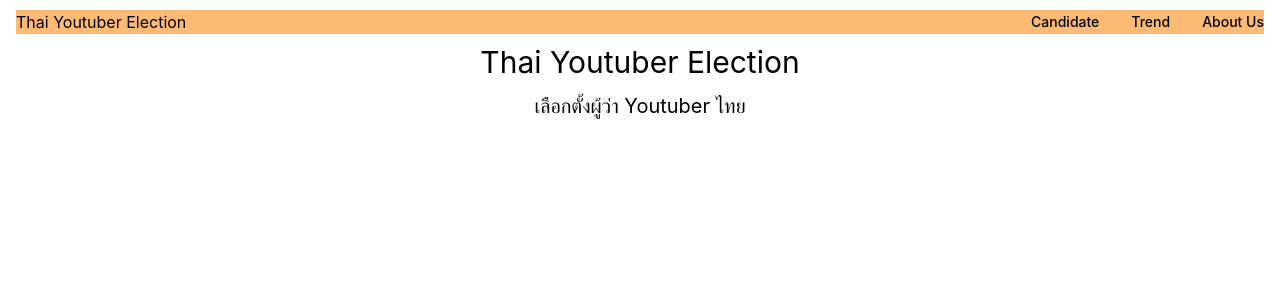
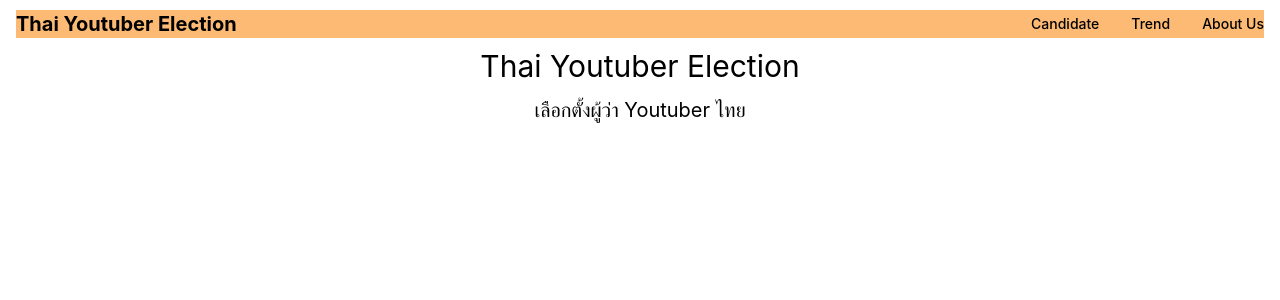
Before and after one commit to lebrancconvas/Youtuber-Candidate, a React (Create React App) app in the folder client/: page / in a window 1280 px wide. Shown: the top 300 px of the page. Built offline with nearby package versions, Linux system fonts and the light colour scheme.

Commit message:
💄 Update Heading on NavBar.

```diff
--- a/client/src/components/Navbar.tsx
+++ b/client/src/components/Navbar.tsx
@@ -5,9 +5,11 @@
 	return(
 		<nav className="bg-white border-gray-200 px-2 sm:px-4 py-2.5 rounded dark:bg-gray-800">
 			<div className="container flex flex-wrap justify-between items-center mx-auto bg-orange-300">
-				<NavLink to="/">
-					Thai Youtuber Election
-				</NavLink>
+				<div className="font-bold text-xl">
+					<NavLink to="/">
+						Thai Youtuber Election
+					</NavLink>
+				</div>
 				<div className="hidden w-full md:block md:w-auto">
 					<ul className="flex flex-col mt-4 md:flex-row md:space-x-8 md:mt-0 md:text-sm md:font-medium text-xl">
 						<li>
```
